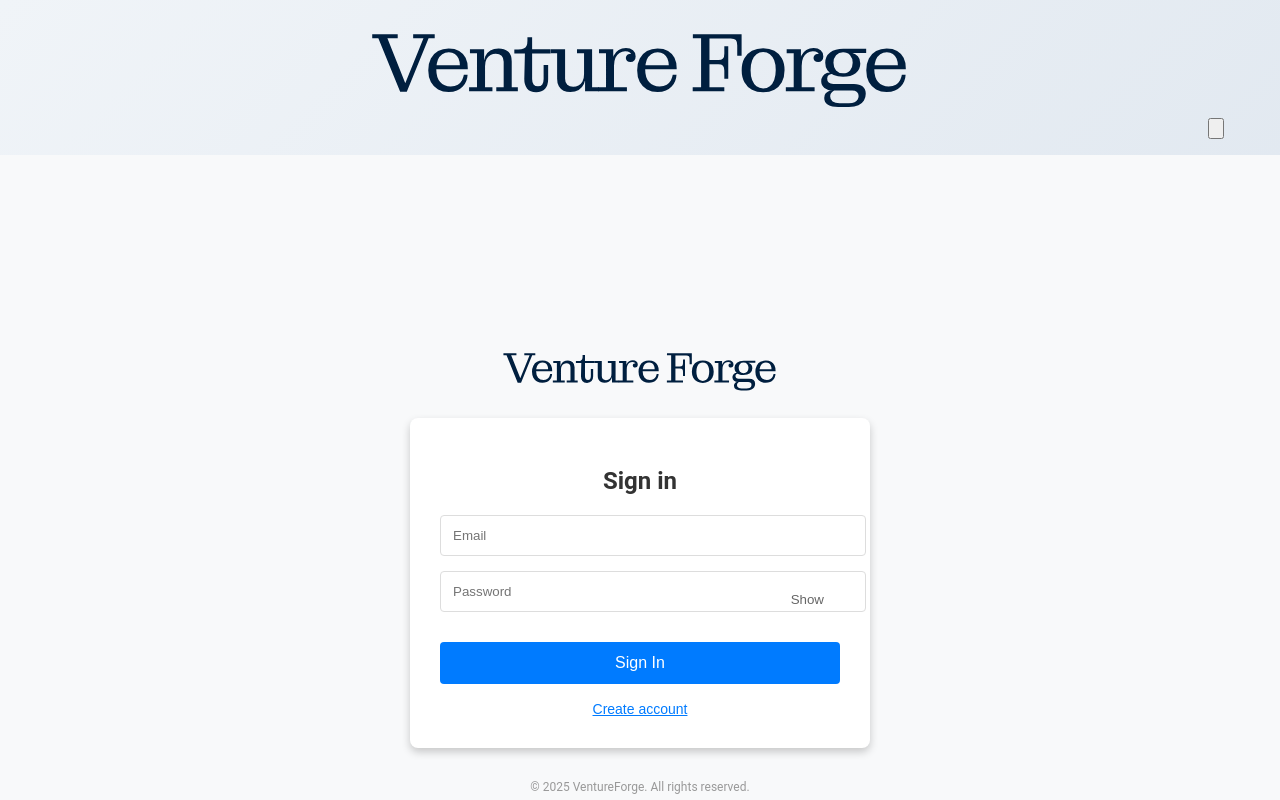
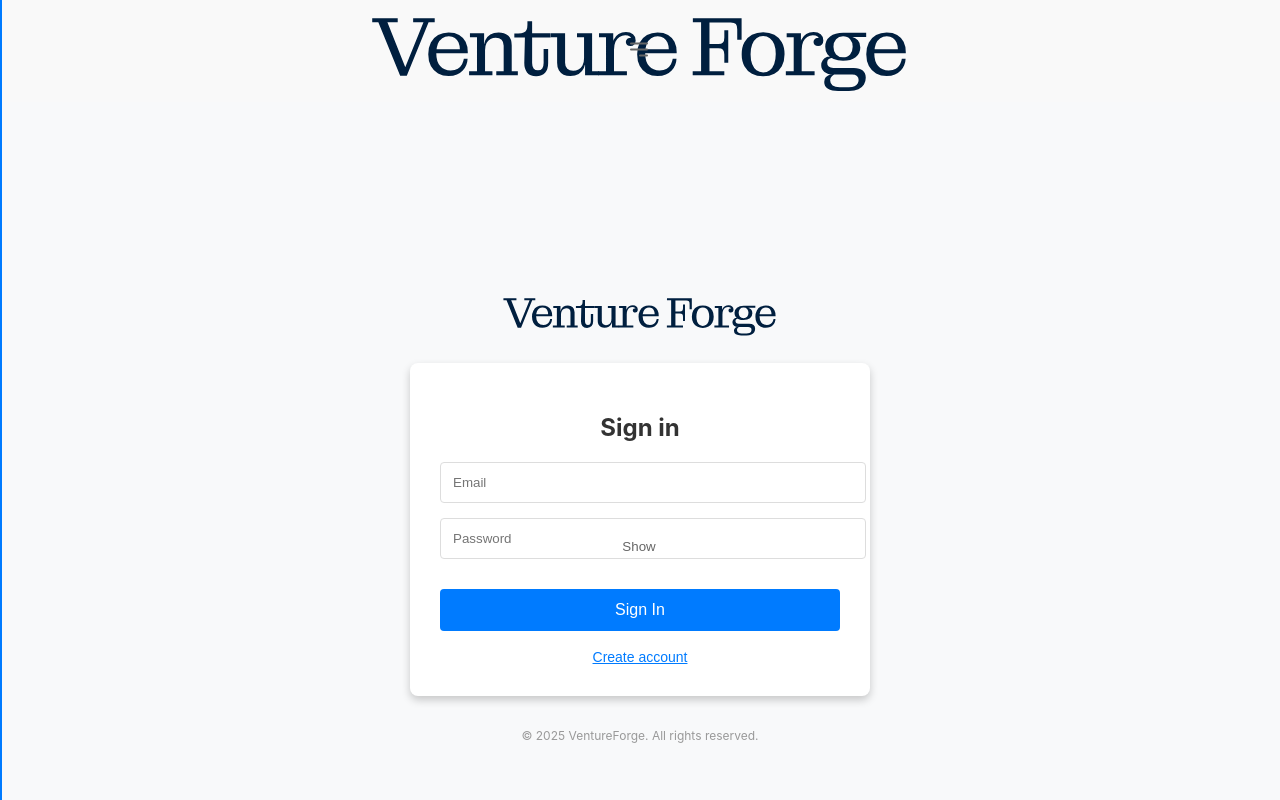
Before and after one commit to YashwanthVN/CrowdFunding-react, a React (Vite) app: page /login in a window 1280 px wide. Shown: the top 800 px of the page. Built offline with nearby package versions, Linux system fonts and the light colour scheme.

Commit message:
Enabled toggle button for menu in left corner

```diff
--- a/src/components/Header.jsx
+++ b/src/components/Header.jsx
@@ -4,36 +4,34 @@ import logo from '../assets/venture_forge.svg';
 
 const Header = () => {
   const [menuOpen, setMenuOpen] = useState(false);
-  const location = useLocation(); // Get the current path to highlight the active link
+  const location = useLocation();
 
   const toggleMenu = () => {
     setMenuOpen(!menuOpen);
   };
 
   return (
-    <header className="bg-blue-600 text-white shadow-md">
-      <div className="container mx-auto px-4 py-4 flex flex-col lg:flex-row items-center justify-center">
-        <Link to="/" className="mb-4 lg:mb-0">
-          <img
-            src={logo}
-            alt="Venture Forge Logo"
-            className="h-10"
-          />
+    <header className="bg-blue-600 text-white shadow-md relative">
+      <div className="container mx-auto px-4 py-4 flex items-center justify-center z-10">
+        <Link to="/">
+          <img src={logo} alt="Venture Forge Logo" className="h-10" />
         </Link>
+      </div>
       <button
-          className="lg:hidden focus:outline-none ml-auto"
+        className="toggle-button"
         onClick={toggleMenu}
         aria-label="Toggle navigation menu"
       >
-          <svg className="w-6 h-6" fill="none" stroke="currentColor" viewBox="0 0 24 24" xmlns="http://www.w3.org/2000/svg">
-            <path strokeLinecap="round" strokeLinejoin="round" strokeWidth="2" d="M4 6h16M4 12h16m-7 6h7"></path>
+        <svg viewBox="0 0 24 24" xmlns="http://www.w3.org/2000/svg">
+          <path d="M4 6h16M4 12h16m-7 6h7" stroke="currentColor" strokeWidth="2" strokeLinecap="round" strokeLinejoin="round" />
         </svg>
       </button>
-        <ul className={`lg:flex lg:space-x-4 ${menuOpen ? 'block' : 'hidden'} space-y-4 lg:space-y-0 lg:block absolute lg:static bg-blue-600 lg:bg-transparent top-16 right-4 lg:right-auto p-4 lg:p-0 rounded-lg lg:rounded-none w-48 lg:w-auto`}>
+      <nav className={`toggle-menu ${menuOpen ? 'open' : ''}`}>
+        <ul>
           <li>
             <Link
               to="/"
-              className={`block hover:text-blue-200 ${location.pathname === '/' ? 'font-bold' : ''}`}
+              className={`hover:text-blue-200 ${location.pathname === '/' ? 'active' : ''}`}
               onClick={() => setMenuOpen(false)}
             >
               Home
@@ -42,7 +40,7 @@ const Header = () => {
           <li>
             <Link
               to="/create-project"
-              className={`block hover:text-blue-200 ${location.pathname === '/create-project' ? 'font-bold' : ''}`}
+              className={`hover:text-blue-200 ${location.pathname === '/create-project' ? 'active' : ''}`}
               onClick={() => setMenuOpen(false)}
             >
               Create Project
@@ -51,7 +49,7 @@ const Header = () => {
           <li>
             <Link
               to="/dashboard"
-              className={`block hover:text-blue-200 ${location.pathname === '/dashboard' ? 'font-bold' : ''}`}
+              className={`hover:text-blue-200 ${location.pathname === '/dashboard' ? 'active' : ''}`}
               onClick={() => setMenuOpen(false)}
             >
               Dashboard
@@ -60,14 +58,14 @@ const Header = () => {
           <li>
             <Link
               to="/login"
-              className={`block hover:text-blue-200 ${location.pathname === '/login' ? 'font-bold' : ''}`}
+              className={`hover:text-blue-200 ${location.pathname === '/login' ? 'active' : ''}`}
               onClick={() => setMenuOpen(false)}
             >
               Login
             </Link>
           </li>
         </ul>
-      </div>
+      </nav>
     </header>
   );
 };
--- a/src/index.css
+++ b/src/index.css
@@ -3,44 +3,78 @@
 @tailwind utilities;
 
 body {
-  font-family: 'Roboto', sans-serif;
-  background: linear-gradient(135deg, #f0f4f8 0%, #d9e2ec 100%); /* Subtle gradient */
+  font-family: -apple-system, BlinkMacSystemFont, 'Segoe UI', 'Roboto', 'Oxygen',
+    'Ubuntu', 'Cantarell', 'Fira Sans', 'Droid Sans', 'Helvetica Neue',
+    sans-serif;
+  -webkit-font-smoothing: antialiased;
+  -moz-osx-font-smoothing: grayscale;
+  background-color: #f9f9f9;
   color: #333;
   margin: 0;
-  overflow-x: hidden; /* Prevent horizontal scrollbar */
-  min-height: 100vh; /* Ensure body takes full viewport height */
+  overflow-x: hidden;
 }
 
-.container {
-  max-width: 1200px;
-  margin: 0 auto;
-  padding: 1rem;
-  width: 100%; /* Ensure container uses full available width */
-  box-sizing: border-box; /* Include padding in width calculation */
+code {
+  font-family: source-code-pro, Menlo, Monaco, Consolas, 'Courier New',
+    monospace;
 }
 
-.hero {
+/* Toggle menu styling */
+.toggle-menu {
+  position: fixed;
+  top: 0;
+  left: -200px; /* Hidden off-screen */
+  width: 170px;
+  height: 100%;
   background-color: #007bff;
-  color: white;
-  padding: 4rem 0;
-  text-align: center;
+  transition: transform 0.3s ease;
+  z-index: 20;
+  padding: 1rem;
+  transform: translateX(0); /* Base state */
 }
 
-.project-card {
-  background: white;
-  border-radius: 8px;
-  box-shadow: 0 4px 6px rgba(0, 0, 0, 0.1);
-  overflow: hidden;
+.toggle-menu.open {
+  transform: translateX(200px); /* Slide in from left */
 }
 
-.progress-bar {
-  height: 8px;
-  background-color: #e5e5e5;
-  border-radius: 4px;
+.toggle-menu ul {
+  list-style: none;
+  margin: 0;
+  padding: 2rem 0 0 0; /* Offset to avoid logo overlap */
 }
 
-.progress-fill {
-  height: 100%;
-  background-color: #28a745;
-  border-radius: 4px;
+.toggle-menu li a {
+  display: block;
+  padding: 0.5rem 1.2rem;
+  color: white;
+  text-decoration: none;
+  transition: color 0.5s ease;
 }
+
+.toggle-menu li a:hover {
+  color: #61dafb;
+}
+
+.toggle-menu li a.active {
+  font-weight: bold;
+}
+
+/* Toggle button styling */
+.toggle-button {
+  position: fixed;
+  top: 0.5rem;
+  left: 0.5rem;
+  background: none;
+  border: none;
+  cursor: pointer;
+  z-index: 30;
+  padding: 0.5rem;
+}
+
+.toggle-button svg {
+  width: 24px;
+  height: 24px;
+  fill: none;
+  stroke: white;
+  stroke-width: 2;
+}
```
Lines whose indentation alone changed are shown as unchanged.
